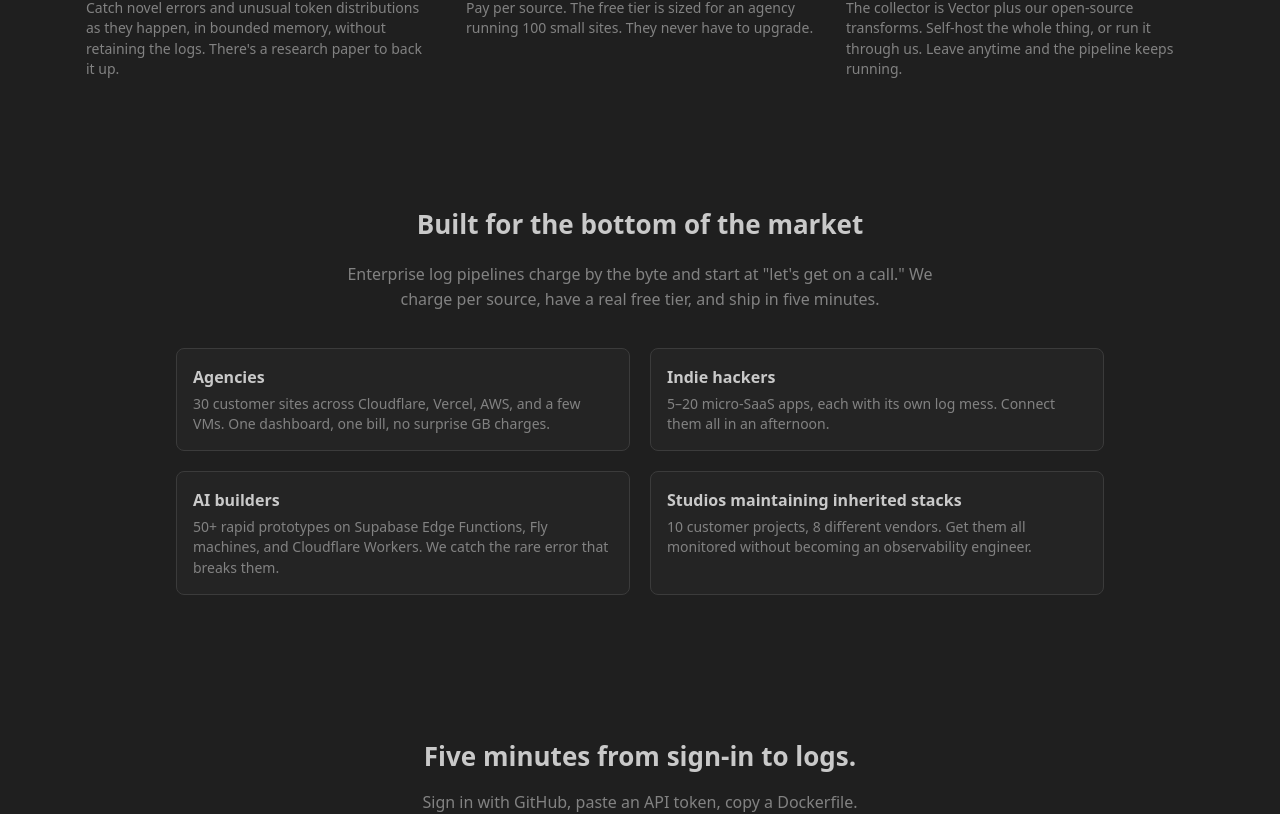
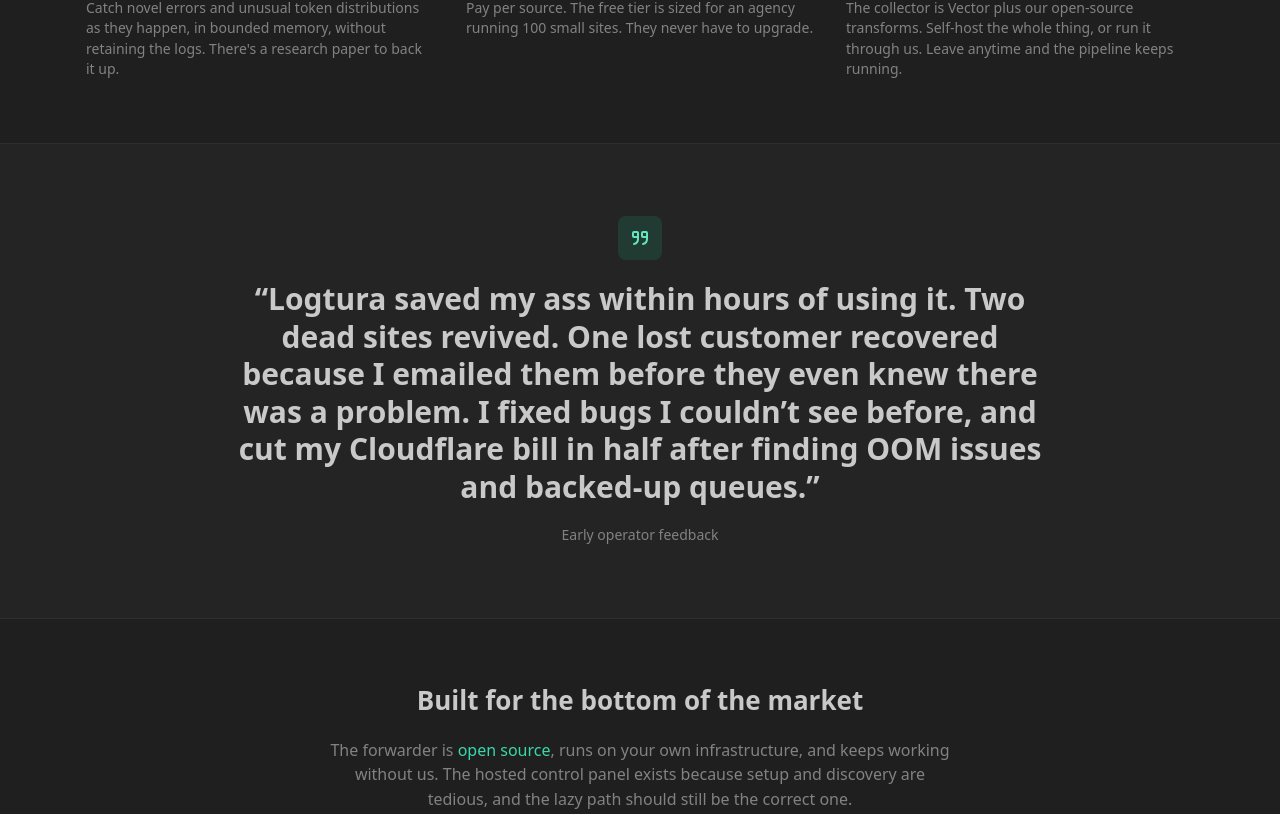
Before and after one commit to q32llc/logtura, a React (Vite) app: page / in a window 1280 px wide. Shown: the part 975-1789 px from the top of the page. Built offline with nearby package versions, Linux system fonts and the light colour scheme; no server answers.

Commit message:
Add homepage testimonial and OSS positioning

```diff
--- a/src/web/pages/Home.tsx
+++ b/src/web/pages/Home.tsx
@@ -21,6 +21,7 @@
   IconCurrencyDollarOff,
   IconLockOff,
   IconPaperBag,
+  IconQuote,
   IconRadar,
   IconRoute,
   IconServer2,
@@ -144,6 +145,40 @@
         </SimpleGrid>
       </Container>
 
+      {/* Testimonial ---------------------------------------------------- */}
+      <Box
+        py={72}
+        style={(t) => ({
+          borderTop: `1px solid ${t.colors.dark[6]}`,
+          borderBottom: `1px solid ${t.colors.dark[6]}`,
+          background: t.colors.dark[7],
+        })}
+      >
+        <Container size="md">
+          <Stack gap="lg" align="center">
+            <ThemeIcon size={44} radius="md" variant="light" color="teal">
+              <IconQuote size={24} />
+            </ThemeIcon>
+            <Text
+              component="blockquote"
+              m={0}
+              ta="center"
+              fw={650}
+              style={{ fontSize: 30, lineHeight: 1.25, maxWidth: 820 }}
+            >
+              “Logtura saved my ass within hours of using it. Two dead sites
+              revived. One lost customer recovered because I emailed them
+              before they even knew there was a problem. I fixed bugs I
+              couldn’t see before, and cut my Cloudflare bill in half after
+              finding OOM issues and backed-up queues.”
+            </Text>
+            <Text c="dimmed" ta="center" size="sm">
+              Early operator feedback
+            </Text>
+          </Stack>
+        </Container>
+      </Box>
+
       {/* Built for ------------------------------------------------------ */}
       <Container size="md" py={64}>
         <Stack gap="lg" align="center">
@@ -151,9 +186,13 @@
             Built for the bottom of the market
           </Title>
           <Text c="dimmed" ta="center" maw={620}>
-            Enterprise log pipelines charge by the byte and start at "let's
-            get on a call." We charge per source, have a real free tier,
-            and ship in five minutes.
+            The forwarder is{" "}
+            <Anchor href="https://github.com/logtura/logtura">
+              open source
+            </Anchor>
+            , runs on your own infrastructure, and keeps working without us.
+            The hosted control panel exists because setup and discovery are
+            tedious, and the lazy path should still be the correct one.
           </Text>
           <SimpleGrid cols={{ base: 1, sm: 2 }} spacing="lg" mt="md" w="100%">
             <Persona
@@ -211,7 +250,7 @@
             <Anchor
               size="xs"
               c="dimmed"
-              href="https://github.com/q32llc/logtura"
+              href="https://github.com/logtura/logtura"
             >
               GitHub
             </Anchor>
```
